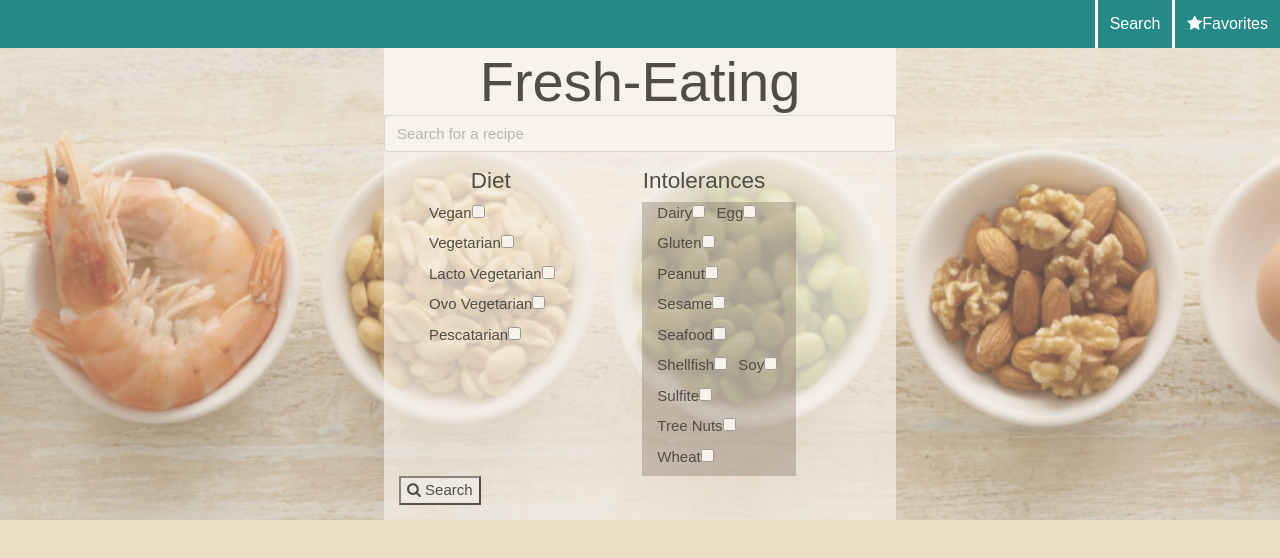
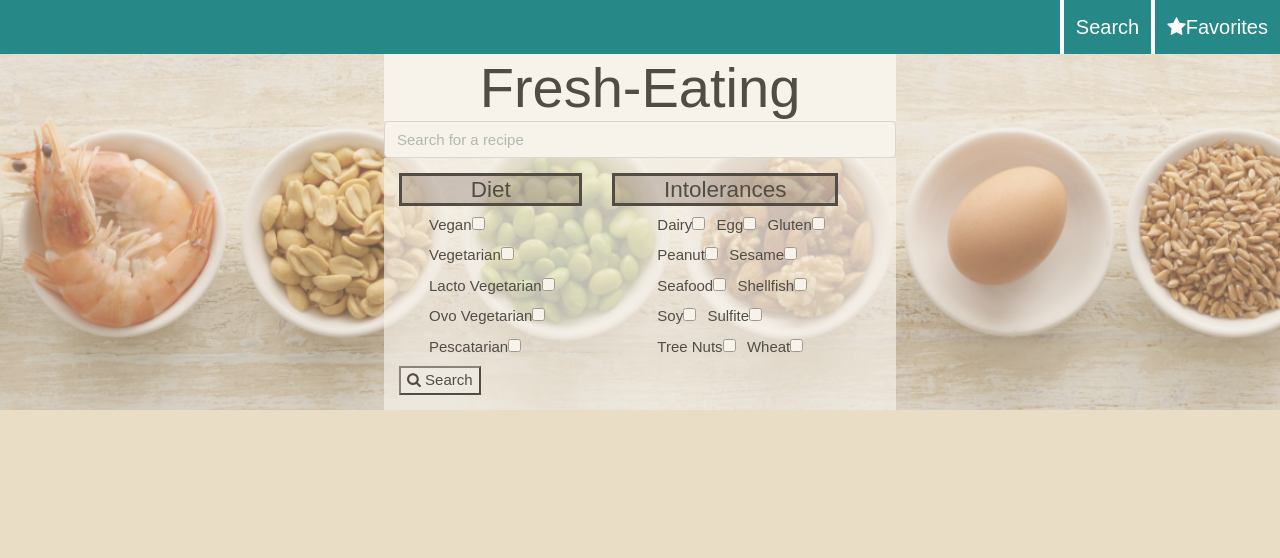
Before and after one commit to lav7patel/Fresh-eating, a React (Create React App) app in the folder client/: page / in a window 1280 px wide. Shown: the top 558 px of the page. Built offline with nearby package versions, Linux system fonts and the light colour scheme.

Commit message:
css edits

```diff
--- a/client/src/components/RecipeCard.js
+++ b/client/src/components/RecipeCard.js
@@ -4,7 +4,10 @@ const card = {
   width: "48%",
   backgroundColor: "#2b0c064a;",
   border: "solid",
-  color:"black"
+  color:"black",
+  border: "1px solid",
+  padding:" 10px",
+  boxShadow: "5px 10px 18px #888888"
 
 };
 
@@ -35,8 +38,8 @@ function RecipeCard(props) {
           </ul>
         </div>
         <div>
-          <p>{props.recipe.sourceName}</p>
-          <button onClick={() => props.saveRecipe(props.recipe)}>Save</button>
+          <p>Source: {props.recipe.sourceName}</p>
+          <button onClick={() => props.saveRecipe(props.recipe)}>Save to Favorites</button>
         </div>
       </div>
     </div>
--- a/client/src/components/Search.js
+++ b/client/src/components/Search.js
@@ -219,7 +219,7 @@ class Search extends React.Component {
                       ))}
                       </div>
                     </div>
-                    <div class="col-5">
+                    <div class="col-6">
                       <h2> Intolerances </h2>
                         <div className="intolerance-boxes">
                           {intolerancesCheckboxes.map(item => (
--- a/client/src/index.css
+++ b/client/src/index.css
@@ -17,7 +17,7 @@ body {
 }
 
 .topnav a {
-  font-size: 16px;
+  font-size: 20px;
   color: white;
   text-align: center;
   padding: 12px;
@@ -133,20 +133,19 @@ button{
 
   margin-left: 1em;
   padding-left: 1em;
-  /*background-color:#2b0c064a;*/
 
 
 }
 .intolerance-boxes{
   margin-left: 2em;
   padding-left: 1em;
-  background-color:#2b0c064a;
 }
 h2{
   font-family: Arial, Helvetica, sans-serif;
   text-align: center;
   font-size: 1.5em;
-  /*background-color:#2b0c064a;*/
+  background-color:#2b0c064a;
+  border: solid;
 }
 
 a{
```
